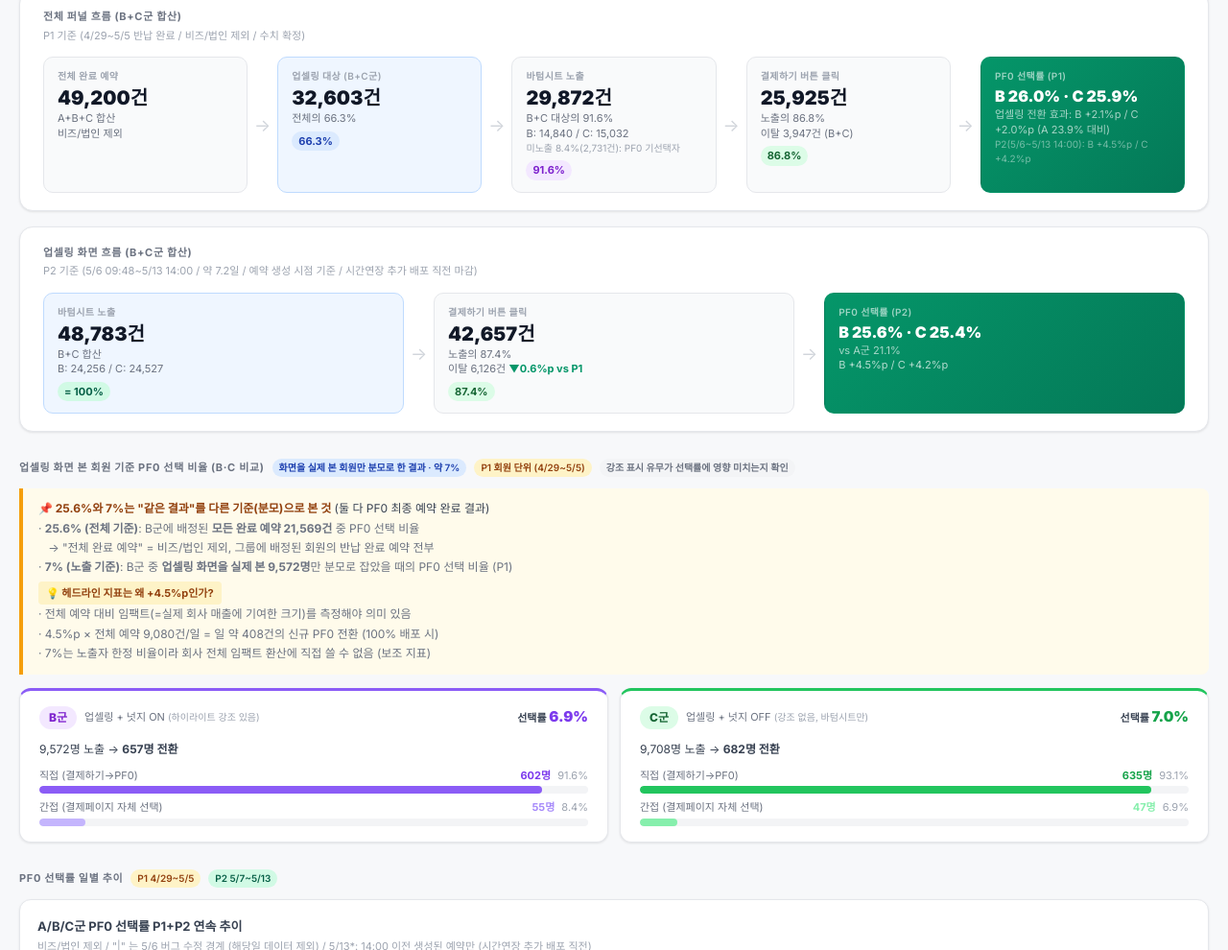
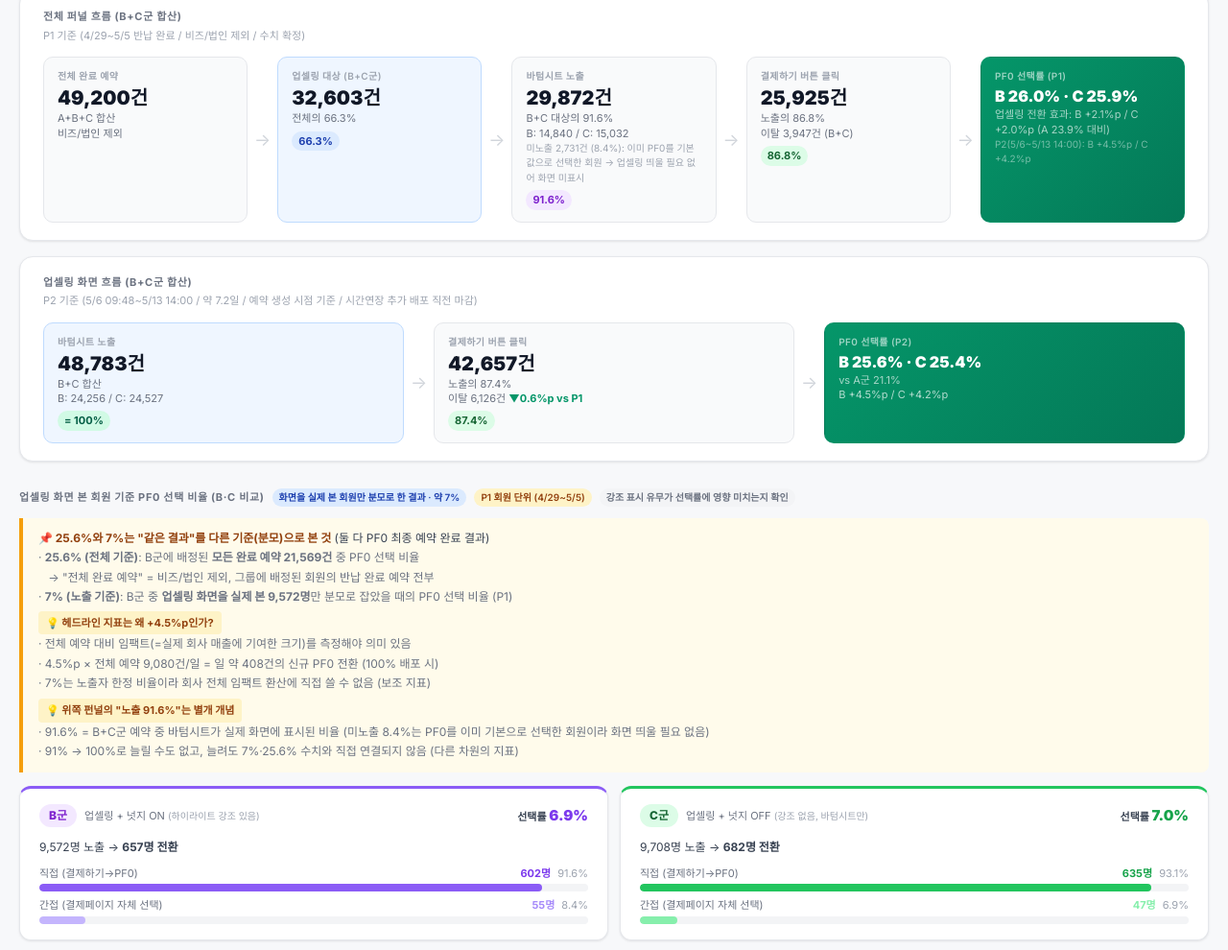
Before and after one commit to socar-roina/upselling-dashboard-PF0-, a plain HTML site: page index.html in a window 1280 px wide. Shown: the part 979-1969 px from the top of the page at 96% size. Drawn offline with nearby package versions, Linux system fonts and the light colour scheme.

Commit message:
Clarify 91.6% exposure rate is separate from 7%/25.6% denominator gap

```diff
--- a/index.html
+++ b/index.html
@@ -440,7 +440,7 @@ body { font-family: 'Inter', -apple-system, BlinkMacSystemFont, 'Pretendard', 'S
         <div class="pipe-box">
           <div class="pipe-lbl">바텀시트 노출</div>
           <div class="pipe-num">29,872건</div>
-          <div class="pipe-sub">B+C 대상의 91.6%<br>B: 14,840 / C: 15,032<br><span style="color:#9ca3af;font-size:10px">미노출 8.4%(2,731건): PF0 기선택자</span></div>
+          <div class="pipe-sub">B+C 대상의 91.6%<br>B: 14,840 / C: 15,032<br><span style="color:#9ca3af;font-size:10px">미노출 2,731건 (8.4%): 이미 PF0를 기본값으로 선택한 회원 → 업셀링 띄울 필요 없어 화면 미표시</span></div>
           <span class="pipe-pct-badge" style="background:#f3e8ff;color:#7e22ce">91.6%</span>
         </div>
       </div>
@@ -507,7 +507,10 @@ body { font-family: 'Inter', -apple-system, BlinkMacSystemFont, 'Pretendard', 'S
     <span style="background:#fef3c7;border-radius:4px;padding:3px 8px;font-size:11px;color:#92400e;display:inline-block;margin-top:4px"><strong>💡 헤드라인 지표는 왜 +4.5%p인가?</strong></span><br>
     <span style="color:#6b7280">· 전체 예약 대비 임팩트(=실제 회사 매출에 기여한 크기)를 측정해야 의미 있음<br>
     · 4.5%p × 전체 예약 9,080건/일 = 일 약 408건의 신규 PF0 전환 (100% 배포 시)<br>
-    · 7%는 노출자 한정 비율이라 회사 전체 임팩트 환산에 직접 쓸 수 없음 (보조 지표)</span>
+    · 7%는 노출자 한정 비율이라 회사 전체 임팩트 환산에 직접 쓸 수 없음 (보조 지표)</span><br>
+    <span style="background:#fef3c7;border-radius:4px;padding:3px 8px;font-size:11px;color:#92400e;display:inline-block;margin-top:6px"><strong>💡 위쪽 펀널의 "노출 91.6%"는 별개 개념</strong></span><br>
+    <span style="color:#6b7280">· 91.6% = B+C군 예약 중 바텀시트가 실제 화면에 표시된 비율 (미노출 8.4%는 PF0를 이미 기본으로 선택한 회원이라 화면 띄울 필요 없음)<br>
+    · 91% → 100%로 늘릴 수도 없고, 늘려도 7%·25.6% 수치와 직접 연결되지 않음 (다른 차원의 지표)</span>
   </div>
   <div class="bc-compare-row">
     <div class="bc-card" style="border-top:3px solid #8b5cf6">
```
